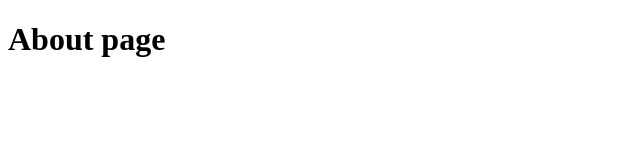
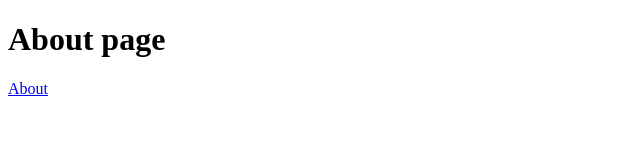
Before and after one commit to KiraMuss/portfolio, a website: page dist/about.html in a window 1280 px wide. Shown: the full height of the page, 0-640 px from the left. Drawn offline with Linux system fonts and the light colour scheme.

Commit message:
add link

```diff
--- a/dist/about.html
+++ b/dist/about.html
@@ -8,6 +8,6 @@
 
   <body>
     <h1>About page</h1>
-    <a href="/"></a>
+    <a href="about.html">About</a>
   </body>
 </html>
--- a/package.json
+++ b/package.json
@@ -4,7 +4,7 @@
   "main": "index.js",
   "homepage": "https://KiraMuss.github.io/portfolio",
   "scripts": {
-    "test": "echo \"Error: no test specified\" && exit 1"
+    "deploy": "gh-pages -d dist"
   },
   "keywords": [],
   "author": "",
```
